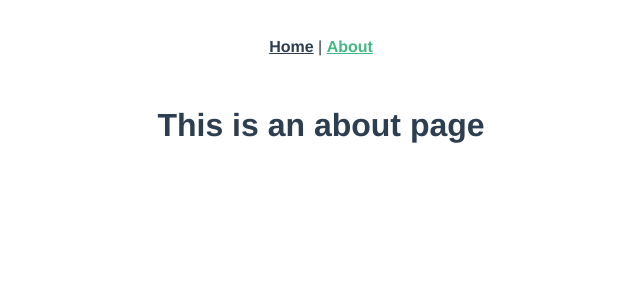
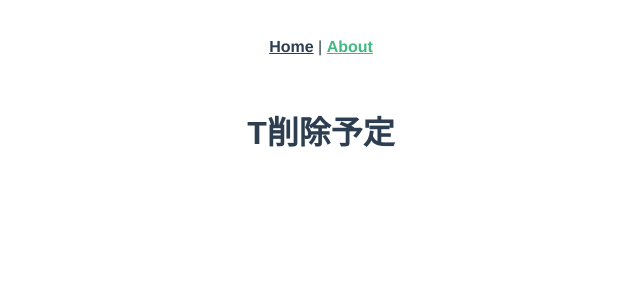
Before and after one commit to kanacoyn/arrangeapp, a Vue app: page /about in a window 1280 px wide. Shown: the top 300 px of the page, without its empty margins (319-959 px from the left). Built offline with nearby package versions, Linux system fonts and the light colour scheme.

Commit message:
練習push

```diff
--- a/src/views/About.vue
+++ b/src/views/About.vue
@@ -1,5 +1,5 @@
 <template>
   <div class="about">
-    <h1>This is an about page</h1>
+    <h1>T削除予定</h1>
   </div>
 </template>
```
Also changed, not shown: 1 other file (tests, documents, lock files or other folders).
